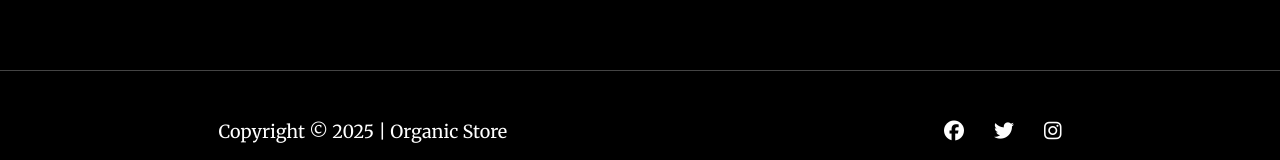
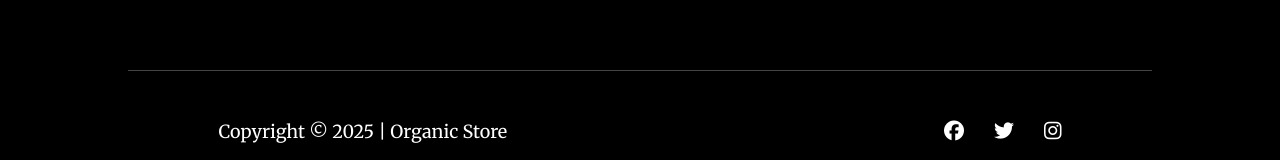
Before and after one commit to okwoducynthia/Organic-store, a React (Vite) app: page / in a window 1280 px wide. Shown: the part 4723-4883 px from the top of the page. Built offline with nearby package versions, Linux system fonts and the light colour scheme; a web font is replaced by a local one.

Commit message:
empty-div

```diff
--- a/src/Components/Home/Home.css
+++ b/src/Components/Home/Home.css
@@ -559,7 +559,8 @@
   color: var(--white-color);
 }
 .div-divider {
-  width: 100%;
+  width: 80%;
+  margin: auto;
   border: none;
   height: 1px;
   background-color: rgba(255, 255, 255, 0.267);
```
